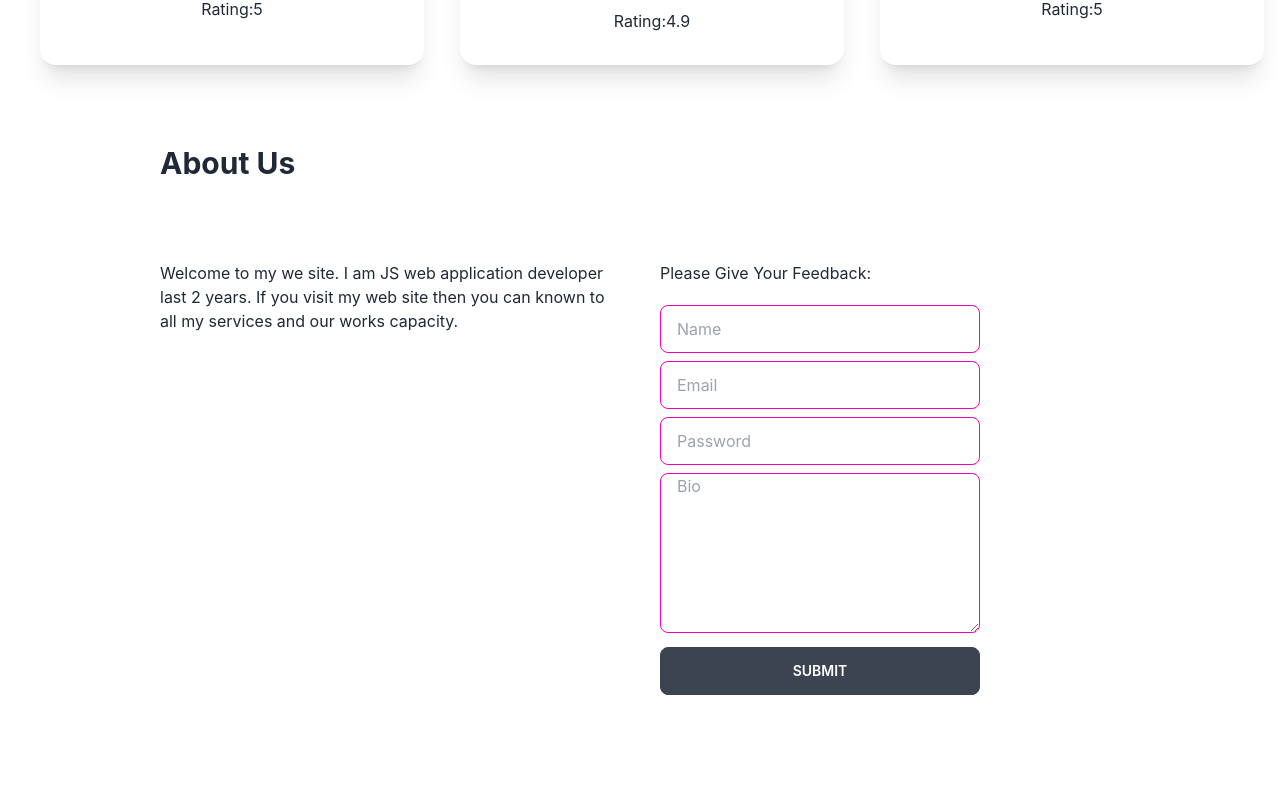
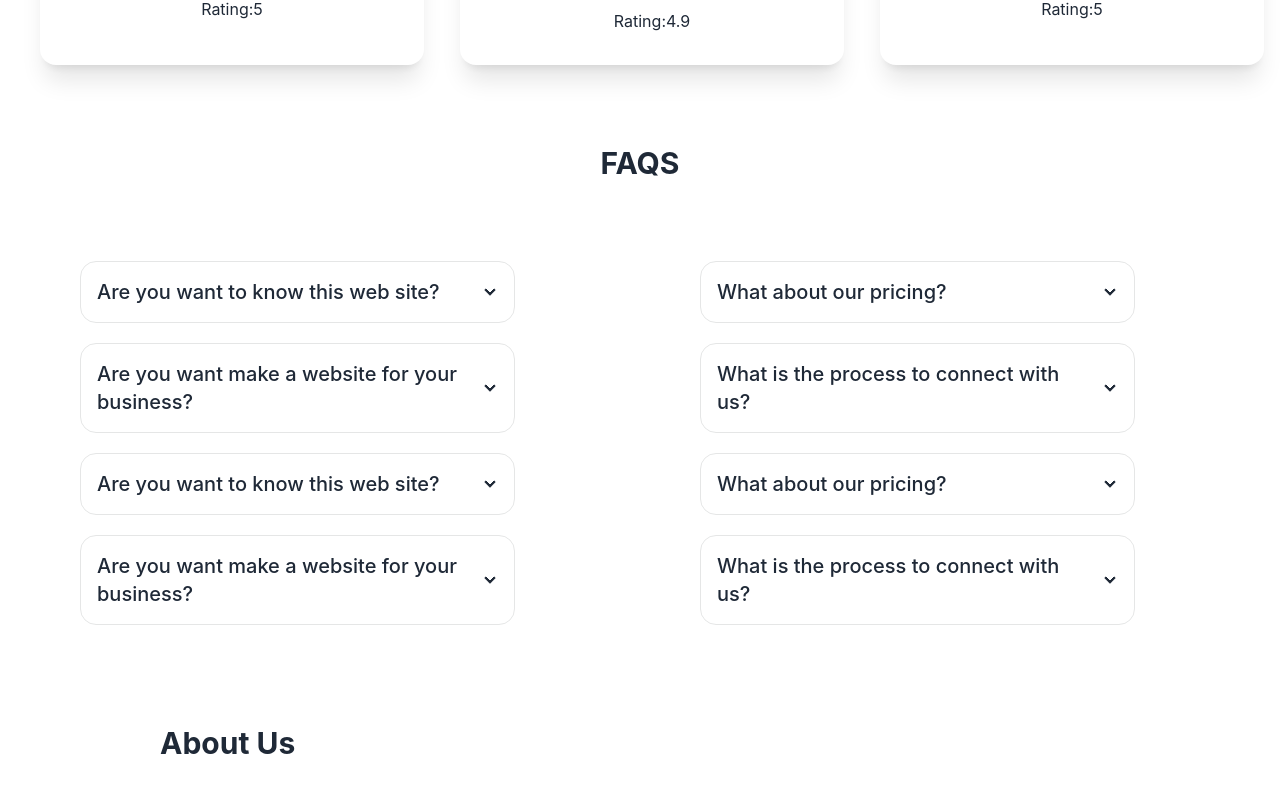
Before and after one commit to Emlakhossain/personal-website-protal, a React (Create React App) app: page / in a window 1280 px wide. Shown: the part 3793-4586 px from the top of the page. Built offline with nearby package versions, Linux system fonts and the light colour scheme.

Commit message:
added on all thinks

```diff
--- a/public/clients.json
+++ b/public/clients.json
@@ -2,21 +2,21 @@
     {
         "id": 1,
         "name": "Mark Robert",
-        "img": "",
+        "img": "https://www.freedigitalphotos.net/images/category-images/118.jpg",
         "Message": "best dill.com is the most effective and helpful in world. I got very good support from there. Thanks",
         "Rating": 5
     },
     {
         "id": 2,
         "name": "TeamBurg",
-        "img": "",
+        "img": "https://static.independent.co.uk/s3fs-public/thumbnails/image/2020/04/28/09/normal-people-0.jpg?quality=75&width=982&height=726&auto=webp",
         "Message": "They are very experience peoples and they task is very effective to any kind of purpose. Already i got expected result. ",
         "Rating": 4.9
     },
     {
         "id": 3,
         "name": "Mere Liy",
-        "img": "",
+        "img": "https://media.istockphoto.com/photos/law-student-standing-at-entrance-to-university-building-picture-id1190367451?k=20&m=1190367451&s=612x612&w=0&h=5PdPf8Ed1jpPCmTBlDBkdKjKRu2vsDZK1UFORcDrXV0=",
         "Message": "best dill.com is the most effective and helpful in world. I got very good support from there. Thanks",
         "Rating": 5
     }
--- a/src/Pages/Home/Client.js
+++ b/src/Pages/Home/Client.js
@@ -5,7 +5,7 @@ const Client = ({ client }) => {
     return (
         <div class="card w-96 bg-base-100 shadow-xl">
             <figure class="px-10 pt-10">
-                <img src="https://api.lorem.space/image/shoes?w=400&h=225" alt="Shoes" class="rounded-xl" />
+                <img src={img} alt="Shoes" class="rounded-xl img-fluid" />
             </figure>
             <div class="card-body items-center text-center">
                 <h2 class="card-title">{name}</h2>
--- /dev/null
+++ b/src/Pages/Home/Faqs.js
@@ -0,0 +1,81 @@
+import React from 'react';
+
+const Faqs = () => {
+    return (
+        <div>
+            <h2 className='text-3xl text-center font-bold my-20'>FAQS</h2>
+            <div className='grid grid-cols-1 lg:grid-cols-2 md:grid-cols-2 gap-10 mx-auto ml-20'>
+                <div className='w-3/4'>
+                    <div tabindex="0" class="collapse collapse-arrow border border-base-300 bg-base-100 rounded-box">
+                        <div class="collapse-title text-xl font-medium">
+                            <h4>Are you want to know this web site?</h4>
+                        </div>
+                        <div class="collapse-content">
+                            <p>Lorem ipsum dolor sit amet consectetur, adipisicing elit. Laboriosam, dolore.</p>
+                        </div>
+                    </div>
+                    <div tabindex="0" class="collapse collapse-arrow border border-base-300 bg-base-100 rounded-box my-5">
+                        <div class="collapse-title text-xl font-medium">
+                            <h4>Are you want make a website for your business?</h4>
+                        </div>
+                        <div class="collapse-content">
+                            <p>Lorem ipsum, dolor sit amet consectetur adipisicing elit. Quod, ipsa!</p>
+                        </div>
+                    </div>
+                    <div tabindex="0" class="collapse collapse-arrow border border-base-300 bg-base-100 rounded-box">
+                        <div class="collapse-title text-xl font-medium">
+                            <h4>Are you want to know this web site?</h4>
+                        </div>
+                        <div class="collapse-content">
+                            <p>Lorem ipsum dolor sit amet consectetur, adipisicing elit. Laboriosam, dolore.</p>
+                        </div>
+                    </div>
+                    <div tabindex="0" class="collapse collapse-arrow border border-base-300 bg-base-100 rounded-box my-5">
+                        <div class="collapse-title text-xl font-medium">
+                            <h4>Are you want make a website for your business?</h4>
+                        </div>
+                        <div class="collapse-content">
+                            <p>Lorem ipsum, dolor sit amet consectetur adipisicing elit. Quod, ipsa!</p>
+                        </div>
+                    </div>
+                </div>
+                <div className='w-3/4'>
+                    <div tabindex="0" class="collapse collapse-arrow border border-base-300 bg-base-100 rounded-box">
+                        <div class="collapse-title text-xl font-medium">
+                            <h4>What about our pricing?</h4>
+                        </div>
+                        <div class="collapse-content">
+                            <p>Lorem ipsum dolor sit amet consectetur adipisicing elit. Facere, nesciunt!</p>
+                        </div>
+                    </div>
+                    <div tabindex="0" class="collapse collapse-arrow border border-base-300 bg-base-100 rounded-box my-5">
+                        <div class="collapse-title text-xl font-medium">
+                            <h4>What is the process to connect with us?</h4>
+                        </div>
+                        <div class="collapse-content">
+                            <p>Lorem ipsum dolor sit amet, consectetur adipisicing elit. Accusamus, esse.</p>
+                        </div>
+                    </div>
+                    <div tabindex="0" class="collapse collapse-arrow border border-base-300 bg-base-100 rounded-box">
+                        <div class="collapse-title text-xl font-medium">
+                            <h4>What about our pricing?</h4>
+                        </div>
+                        <div class="collapse-content">
+                            <p>Lorem ipsum dolor sit amet consectetur adipisicing elit. Facere, nesciunt!</p>
+                        </div>
+                    </div>
+                    <div tabindex="0" class="collapse collapse-arrow border border-base-300 bg-base-100 rounded-box my-5">
+                        <div class="collapse-title text-xl font-medium">
+                            <h4>What is the process to connect with us?</h4>
+                        </div>
+                        <div class="collapse-content">
+                            <p>Lorem ipsum dolor sit amet, consectetur adipisicing elit. Accusamus, esse.</p>
+                        </div>
+                    </div>
+                </div>
+            </div>
+        </div>
+    );
+};
+
+export default Faqs;
--- a/src/Pages/Home/Home.js
+++ b/src/Pages/Home/Home.js
@@ -1,6 +1,7 @@
 import React from 'react';
 import AboutUs from './AboutUs';
 import ClientsFeedback from './ClientsFeedback';
+import Faqs from './Faqs';
 import OurProjecs from './OurProjecs';
 import Services from './Services';
 import Slider from './Slider';
@@ -12,6 +13,7 @@ const Home = () => {
             <Services></Services>
             <OurProjecs></OurProjecs>
             <ClientsFeedback></ClientsFeedback>
+            <Faqs></Faqs>
             <AboutUs></AboutUs>
         </div>
     );
--- a/src/Pages/Home/Project.js
+++ b/src/Pages/Home/Project.js
@@ -2,6 +2,7 @@ import React from 'react';
 
 const Project = ({ project }) => {
     const { name, ourService, price, img } = project;
+
     return (
         <div class="card w-96 bg-base-100 shadow-xl mb-20 hover:outline">
             <figure class="px-10 pt-10">
```
